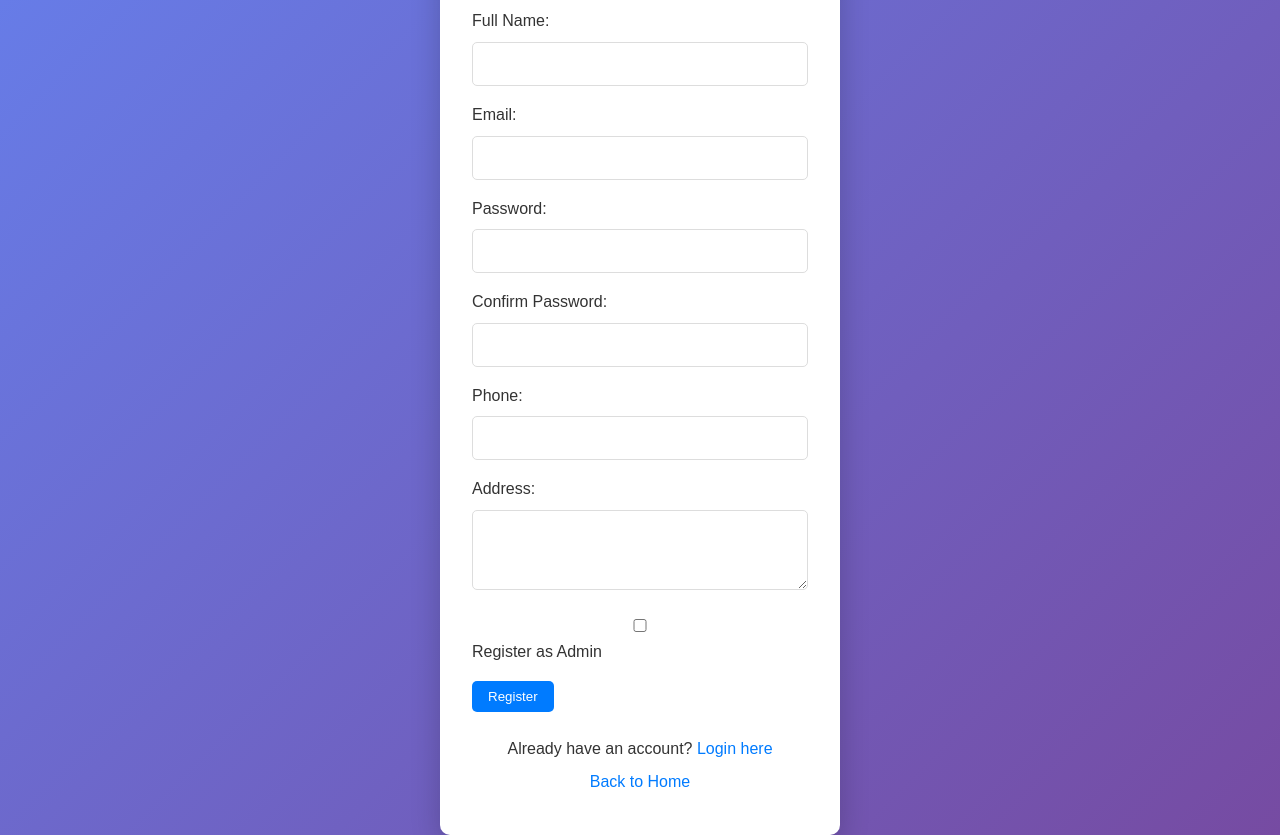
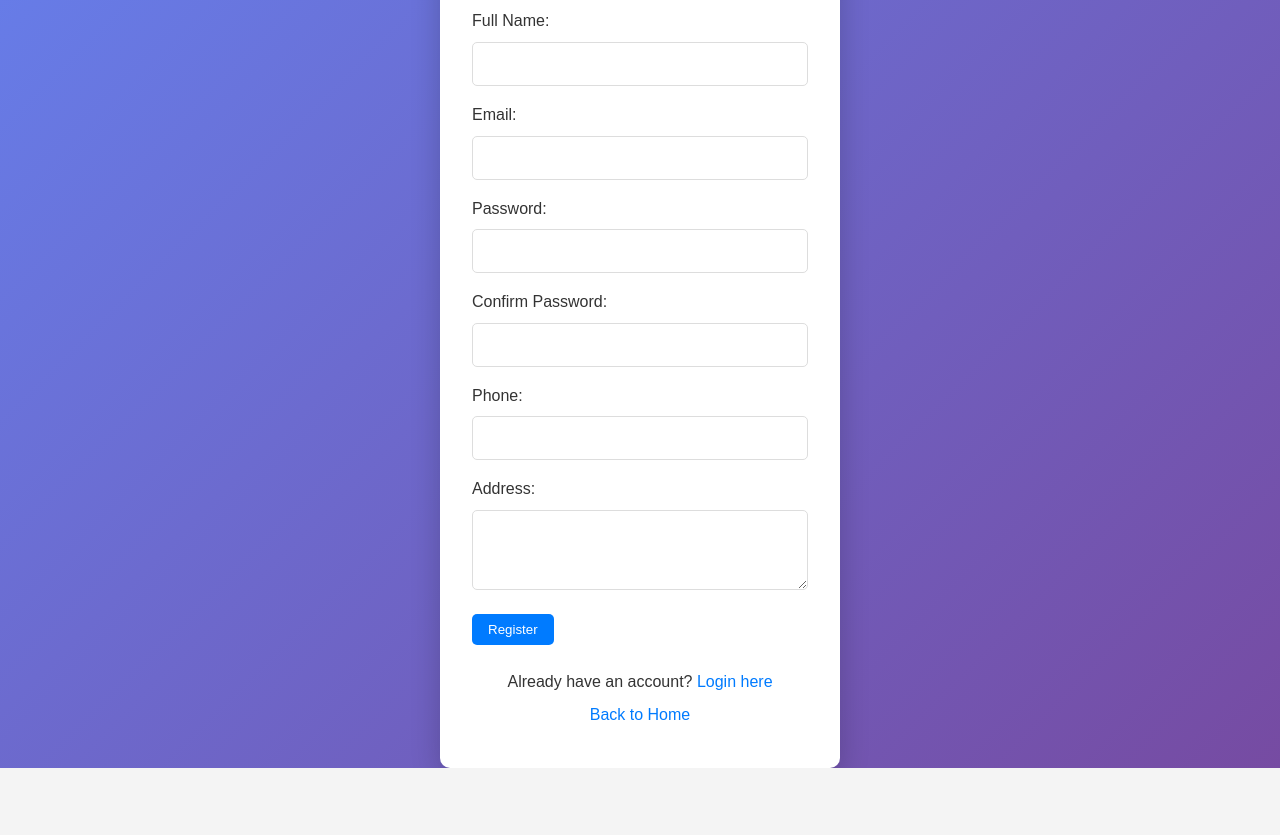
Before and after one commit to Hirun4/CodeAlpha_E-commerce-Store, a plain HTML site: page frontend/register.html in a window 1280 px wide. Shown: the part 86-921 px from the top of the page. After the commit the page ends 854 px from the top, so only its background shows below. Drawn offline with Linux system fonts and the light colour scheme.

```diff
--- a/frontend/js/auth.js
+++ b/frontend/js/auth.js
@@ -11,6 +11,7 @@
         }
     };
     if (this.address) data.address.street = this.address.value;
+    // Do NOT set data.role here!
     const res = await apiRequest('/auth/register', 'POST', data);
     if (res.token) {
         localStorage.setItem('token', res.token);
--- a/frontend/register.html
+++ b/frontend/register.html
@@ -36,12 +36,6 @@
                     <textarea id="address" name="address" rows="3"></textarea>
                 </div>
                 <div class="form-group">
-                    <label>
-                        <input type="checkbox" id="isAdmin" name="isAdmin">
-                        Register as Admin
-                    </label>
-                </div>
-                <div class="form-group">
                     <button type="submit" class="btn btn-primary">Register</button>
                 </div>
             </form>
@@ -66,7 +60,6 @@
                 }
             };
             if (this.address) data.address.street = this.address.value;
-            if (this.isAdmin && this.isAdmin.checked) data.role = 'admin'; // <-- Add this line
             const res = await apiRequest('/auth/register', 'POST', data);
             if (res.token) {
                 localStorage.setItem('token', res.token);
```
